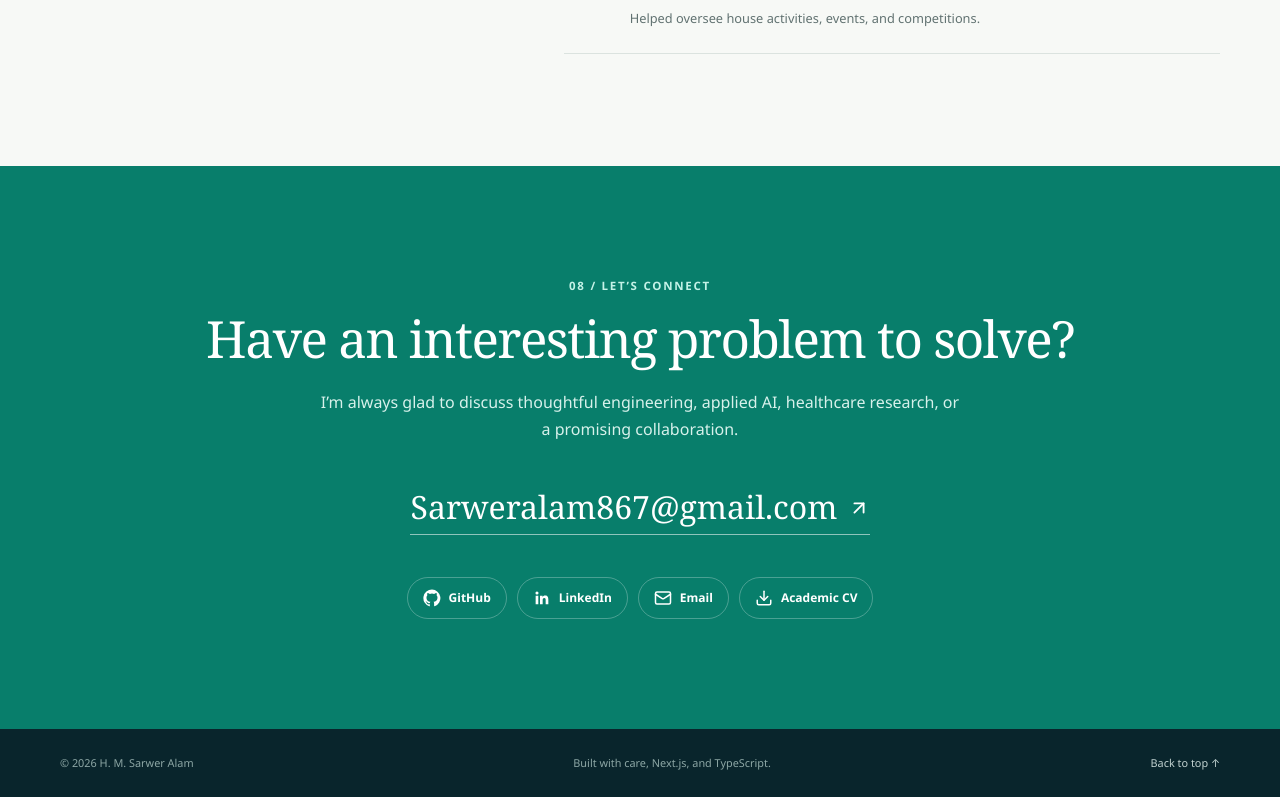
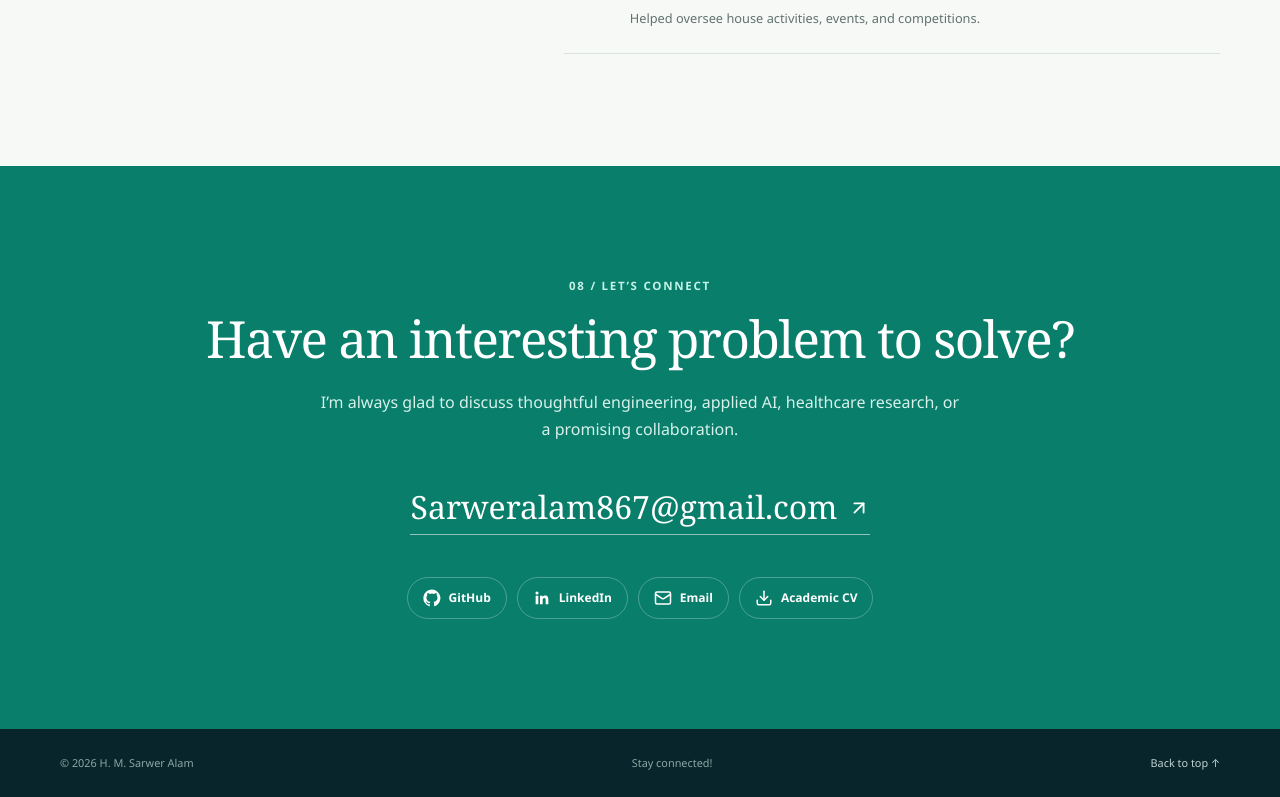
Before and after one commit to sarweralam867/hmsarweralam-portfolio, a Next.js app: page / in a window 1280 px wide. Shown: the part 6806-7603 px from the top of the page. Built offline with nearby package versions, Linux system fonts and the light colour scheme.

Commit message:
Update Footer.tsx

```diff
--- a/src/components/Footer.tsx
+++ b/src/components/Footer.tsx
@@ -5,7 +5,7 @@ export function Footer() {
     <footer>
       <div className="container footer-inner">
         <p>© {new Date().getFullYear()} {portfolio.name}</p>
-        <p>Built with care, Next.js, and TypeScript.</p>
+        <p>Stay connected!</p>
         <a href="#home">Back to top ↑</a>
       </div>
     </footer>
```
